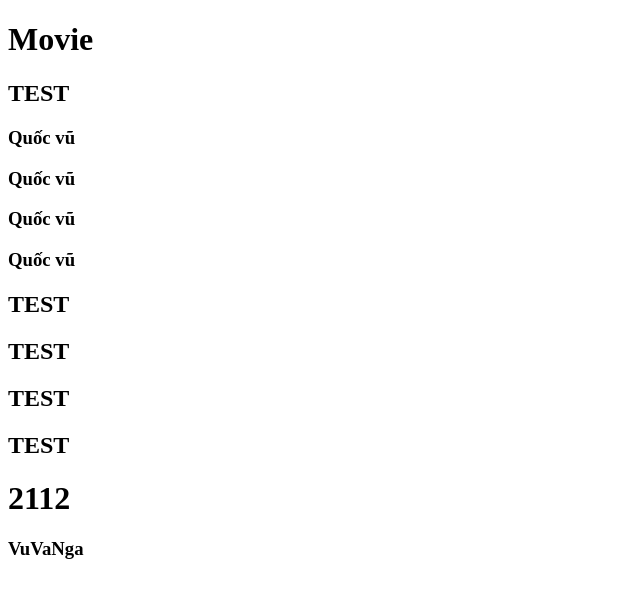
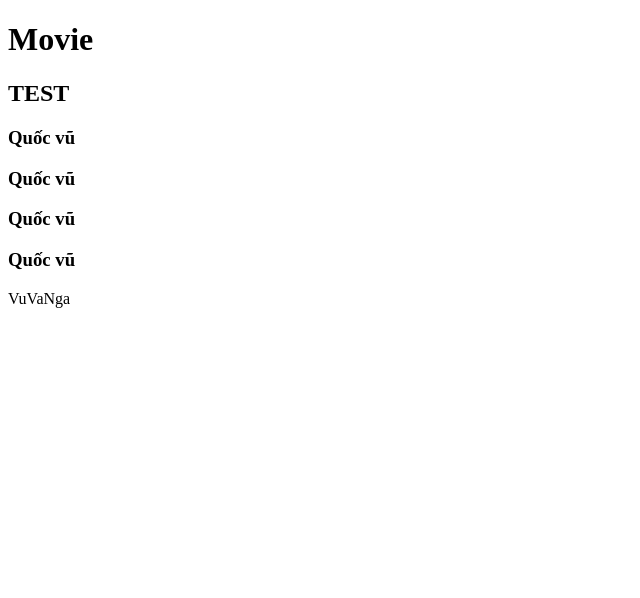
Before and after one commit to qucvu/movie-management, a plain HTML site: page index.html in a window 1280 px wide. Shown: the whole page, without its empty margins (0-640 px from the left). Drawn offline with Linux system fonts and the light colour scheme.

Commit message:
Modified and watch youtue

```diff
--- a/index.html
+++ b/index.html
@@ -13,11 +13,6 @@
     <h3>Quốc vũ</h3>
     <h3>Quốc vũ</h3>
     <h3>Quốc vũ</h3>
-    <h2>TEST</h2>
-    <h2>TEST</h2>
-    <h2>TEST</h2>
-    <h2>TEST</h2>
-    <h2><h1>2112</h1></h2>
-    <h3>VuVaNga</h3>
+    <p>VuVaNga</p>
 </body>
 </html>
```
